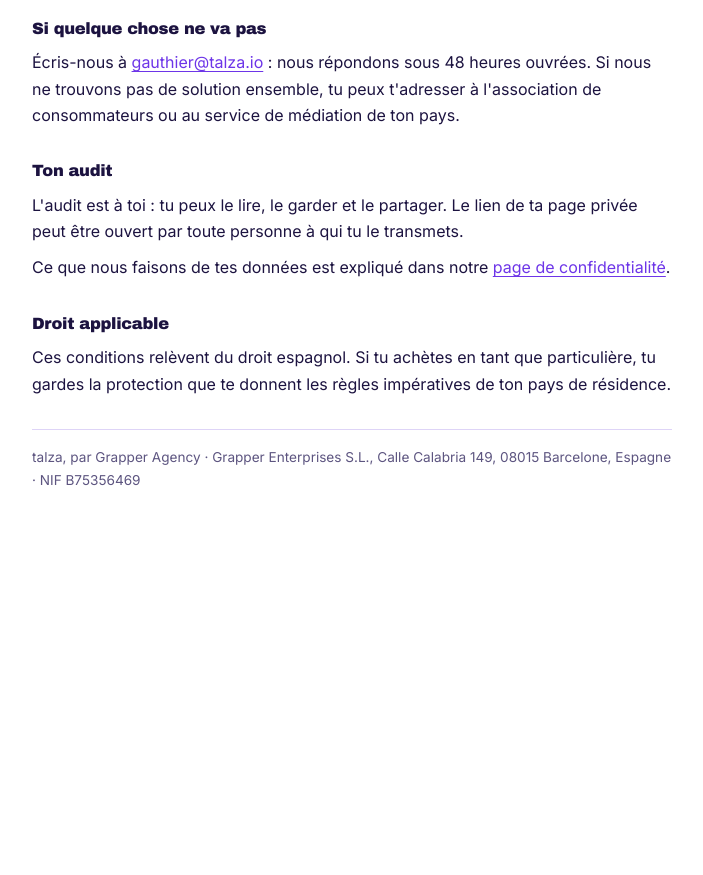
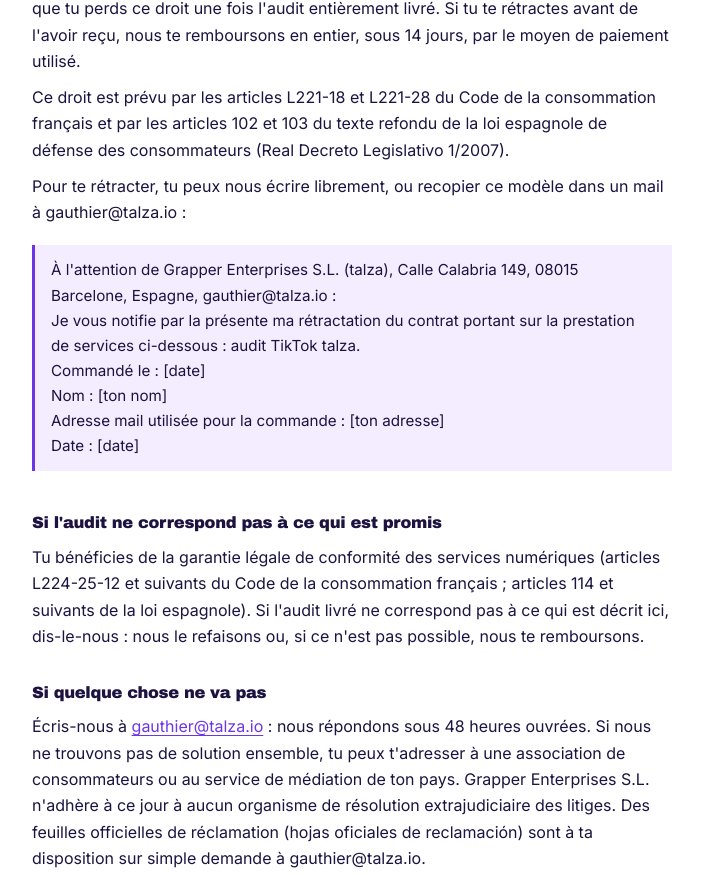
Before and after one commit to gradouan-png/talza-site, a plain HTML site: page conditions/index.html in a window 1280 px wide. Shown: the part 1312-2187 px from the top of the page, without its empty margins (288-991 px from the left). Before the commit the page ends 1851 px from the top, so only its background shows below. Drawn offline with Linux system fonts and the light colour scheme; a web font is replaced by a local one.

Commit message:
Add files via upload

```diff
--- a/conditions/index.html
+++ b/conditions/index.html
@@ -44,6 +44,7 @@ table{border-collapse:collapse;width:100%;font-size:.92rem}
 th,td{text-align:left;vertical-align:top;padding:.55rem .6rem .55rem 0;border-bottom:1px solid var(--filet)}
 th{font-weight:600;color:var(--doux);font-size:.8rem;letter-spacing:.06em;text-transform:uppercase}
 footer{border-top:1px solid var(--filet);padding-top:1rem;font-size:.85rem;color:var(--doux)}
+blockquote{margin:.6rem 0;padding:.8rem 1rem;background:var(--voile);border-left:3px solid var(--violet);font-size:.95rem}
 </style>
 
 </head>
@@ -62,13 +63,14 @@ footer{border-top:1px solid var(--filet);padding-top:1rem;font-size:.85rem;color
 
   <section>
     <h2>Qui vend</h2>
-    <p>talza est un service de Grapper Enterprises S.L., Calle Calabria 149, 08015 Barcelone, Espagne, NIF B75356469. Contact : <a href="mailto:gauthier@talza.io">gauthier@talza.io</a>.</p>
+    <p>talza est un service de Grapper Enterprises S.L., Calle Calabria 149, 08015 Barcelone, Espagne, NIF B75356469 (numéro de TVA intracommunautaire ESB75356469). Contact : <a href="mailto:gauthier@talza.io">gauthier@talza.io</a>.</p>
   </section>
   <section>
     <h2>Ce que tu achètes</h2>
     <p>Un audit écrit de ton compte TikTok, livré en PDF et sur une page web privée. Il porte sur ta page et sur tes 15 dernières vidéos et tes vidéos épinglées, telles qu'elles sont visibles publiquement le jour de l'audit : des notes, une lecture vidéo par vidéo, une vidéo réécrite et un plan sur 30 jours.</p>
     <p>L'audit est un avis argumenté. Il ne promet aucun résultat : ni vues, ni abonnés, ni collaborations.</p>
     <p>Ton compte doit être <b>public</b> au moment de l'audit. Nous ne demandons aucun accès à ton compte.</p>
+    <p>Pour commander, tu dois avoir 18 ans, ou commander avec l'accord de ton parent ou de ton représentant légal.</p>
   </section>
   <section>
     <h2>Prix et paiement</h2>
@@ -84,10 +86,20 @@ footer{border-top:1px solid var(--filet);padding-top:1rem;font-size:.85rem;color
     <h2>Ton droit de rétractation</h2>
     <p>Tu disposes de 14 jours après la commande pour te rétracter, sans avoir à te justifier, en écrivant à <a href="mailto:gauthier@talza.io">gauthier@talza.io</a>.</p>
     <p>En commandant, tu demandes que l'audit commence tout de suite, et tu reconnais que tu perds ce droit une fois l'audit entièrement livré. Si tu te rétractes avant de l'avoir reçu, nous te remboursons en entier, sous 14 jours, par le moyen de paiement utilisé.</p>
+    <p>Ce droit est prévu par les articles L221-18 et L221-28 du Code de la consommation français et par les articles 102 et 103 du texte refondu de la loi espagnole de défense des consommateurs (Real Decreto Legislativo 1/2007).</p>
+    <p>Pour te rétracter, tu peux nous écrire librement, ou recopier ce modèle dans un mail à gauthier@talza.io :</p>
+    <blockquote>À l'attention de Grapper Enterprises S.L. (talza), Calle Calabria 149, 08015 Barcelone, Espagne, gauthier@talza.io :<br>
+    Je vous notifie par la présente ma rétractation du contrat portant sur la prestation de services ci-dessous : audit TikTok talza.<br>
+    Commandé le : [date]<br>Nom : [ton nom]<br>Adresse mail utilisée pour la commande : [ton adresse]<br>Date : [date]</blockquote>
   </section>
   <section>
+    <h2>Si l'audit ne correspond pas à ce qui est promis</h2>
+    <p>Tu bénéficies de la garantie légale de conformité des services numériques (articles L224-25-12 et suivants du Code de la consommation français ; articles 114 et suivants de la loi espagnole). Si l'audit livré ne correspond pas à ce qui est décrit ici, dis-le-nous : nous le refaisons ou, si ce n'est pas possible, nous te remboursons.</p>
+  </section>
+
+  <section>
     <h2>Si quelque chose ne va pas</h2>
-    <p>Écris-nous à <a href="mailto:gauthier@talza.io">gauthier@talza.io</a> : nous répondons sous 48 heures ouvrées. Si nous ne trouvons pas de solution ensemble, tu peux t'adresser à l'association de consommateurs ou au service de médiation de ton pays.</p>
+    <p>Écris-nous à <a href="mailto:gauthier@talza.io">gauthier@talza.io</a> : nous répondons sous 48 heures ouvrées. Si nous ne trouvons pas de solution ensemble, tu peux t'adresser à une association de consommateurs ou au service de médiation de ton pays. Grapper Enterprises S.L. n'adhère à ce jour à aucun organisme de résolution extrajudiciaire des litiges. Des feuilles officielles de réclamation (hojas oficiales de reclamación) sont à ta disposition sur simple demande à gauthier@talza.io.</p>
   </section>
   <section>
     <h2>Ton audit</h2>
@@ -96,7 +108,7 @@ footer{border-top:1px solid var(--filet);padding-top:1rem;font-size:.85rem;color
   </section>
   <section>
     <h2>Droit applicable</h2>
-    <p>Ces conditions relèvent du droit espagnol. Si tu achètes en tant que particulière, tu gardes la protection que te donnent les règles impératives de ton pays de résidence.</p>
+    <p>Ces conditions relèvent du droit espagnol. Si tu achètes en tant que particulier ou particulière, tu gardes la protection que te donnent les règles impératives de ton pays de résidence.</p>
   </section>
 
   <footer>talza, par Grapper Agency · Grapper Enterprises S.L., Calle Calabria 149, 08015 Barcelone, Espagne · NIF B75356469</footer>
```
